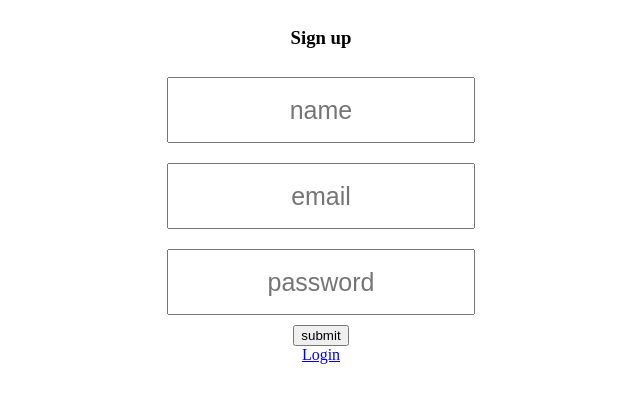
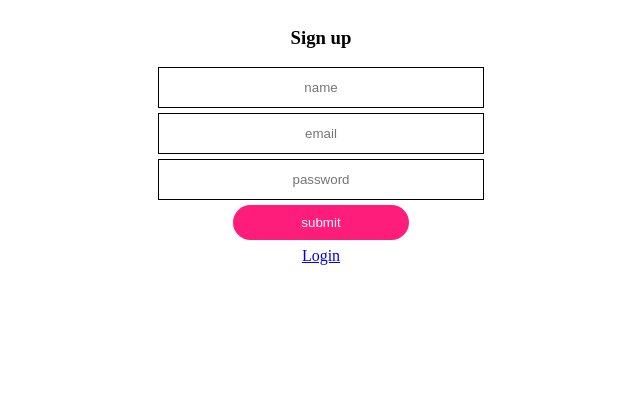
Before and after one commit to suvijaa21/booklend, a React (Create React App) app in the folder client/: page / in a window 1280 px wide. Shown: the top 402 px of the page, without its empty margins (319-959 px from the left). Built offline with nearby package versions, Linux system fonts and the light colour scheme.

Commit message:
Update App.css

```diff
--- a/client/src/App.css
+++ b/client/src/App.css
@@ -1,19 +1,54 @@
 *{
   text-align: center;
+}
+
+.columns{
+  display: flex;
+  justify-content: center;
+    width: 100%;
+}
+.post-container{
+ margin: 10px;
 }
 .form{
   display: flex;
   flex-direction: column;
+  /* width: 70%; */
+  margin-left: auto;
+  margin-right: auto;
+  width: 100%;
   align-items: center;
-  justify-content: center;
 }
-.form input{
+input,
+textarea {
+  padding: 12px;
   width: 300px;
-  height: 60px;
-  margin: 10px;
-  font-size: 25px;
+  margin-bottom: 5px;
+  border: 1px solid black;
+}
+input:focus::placeholder {
+  color: transparent;
+}
+input::placeholder {
+  transition: color 0.5s ease;
+}
+button{
+  background-color: rgb(255, 29, 123);
+  padding: 10px;
+  color: white;
+  width: 14%;
+  border-radius: 20px;
+  /* width: 15vh; */
+  border: 1px;
+  margin-bottom: 7px;
+}
+hr {
+  border:none;
+  border-top:1px dashed rgb(22, 5, 5);
+  height:1px;
+  width:50%;
 }
 img{
-  width: 200px;
-  height: 200px;
+  height: 250px;
+  width: 250px;
 }
```
